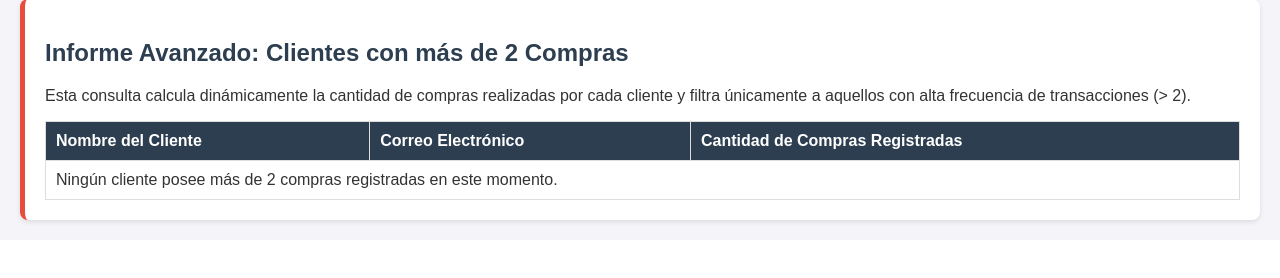
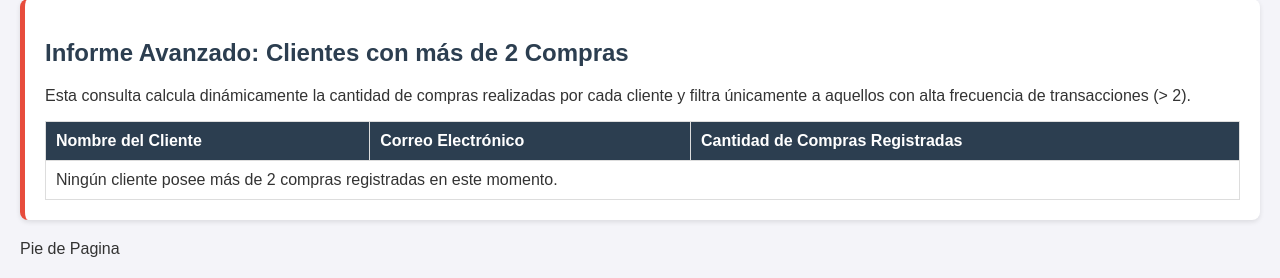
Before and after one commit to jechu323/ecommerce-tienda-web, a PHP site: page /compras.php in a window 1280 px wide. Shown: the part 818-1096 px from the top of the page. Before the commit the page ends 1044 px from the top, so only its background shows below. Run offline with PHP 8.4, Linux system fonts and the light colour scheme; data that the repository does not hold is empty.

Commit message:
Agregar Texto en el footer del archivo compras.php

```diff
--- a/compras.php
+++ b/compras.php
@@ -100,6 +100,6 @@
             ?>
         </table>
     </div>
-
+ <p>Pie de Pagina</p>
 </body>
 </html>
```
